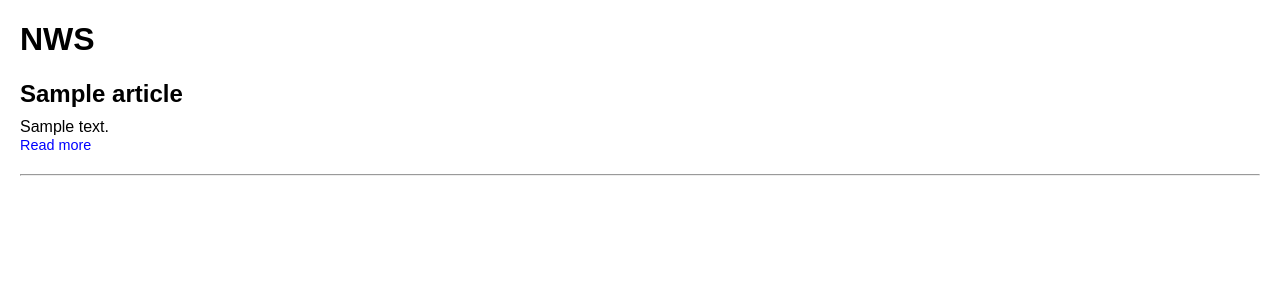
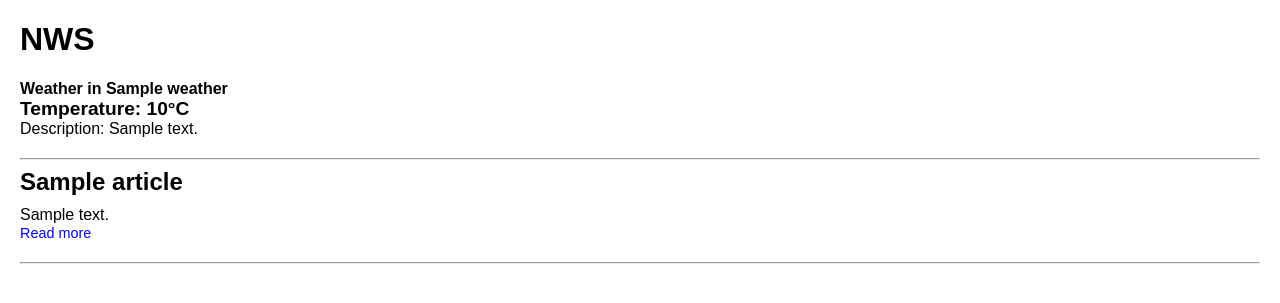
Before and after one commit to memit0/nws, a Flask app: template templates/home.html in a window 1280 px wide. Shown: the top 303 px of the page. Run offline with Flask 3, Linux system fonts and the light colour scheme; the template is opened without the code that fills it: most values are stand-ins (such as "Sample title", 1, 10 or a date in 2020).

Commit message:
added weather api (not working)

```diff
--- a/main.py
+++ b/main.py
@@ -51,10 +51,32 @@ def home():
                 'url': url
             })
 
-        # Render the template with the articles
-        return render_template('home.html', articles=articles)
+    # Fetch Weather Data
+    api_key_weather = os.getenv('WEATHER_API_KEY')
+    if not api_key_weather:
+        raise ValueError("No WEATHER_API_KEY found. Please set the WEATHER_API_KEY environment variable.")
+
+    weather_url = 'https://api.weatherbit.io/v2.0/current'
+    weather_params = {'city': 'New York', 'country': 'US', 'key': api_key_weather}
+    weather_response = requests.get(weather_url, params=weather_params)
+
+    if weather_response.status_code == 200:
+        weather_data = weather_response.json()
+        weather = weather_data['data'][0]
+        weather_info = {
+            'city_name': weather['city_name'],
+            'temp': weather['temp'],
+            'weather_description': weather['weather']['description']
+        }
     else:
-        return f"Failed to fetch news: {response.status_code}", 500
+        weather_info = None
+
+    # Render the template with the articles
+    return render_template('home.html', articles=articles, weather=weather_info)
+
+
+
+
 
 if __name__ == '__main__':
     app.run(debug=True)
--- a/templates/home.html
+++ b/templates/home.html
@@ -3,7 +3,7 @@
 <head>
     <meta charset="UTF-8">
     <meta name="viewport" content="width=device-width, initial-scale=1.0">
-    <title>News Summaries</title>
+    <title>NWS</title>
     <style>
         body { font-family: Arial, sans-serif; margin: 20px; }
         .article { margin-bottom: 20px; }
@@ -11,10 +11,25 @@
         .summary { margin-top: 10px; }
         .url { margin-top: 10px; font-size: 0.9em; color: blue; text-decoration: none; }
         .url:hover { text-decoration: underline; }
+        .weather { margin-bottom: 20px; }
+        .weather .temp { font-size: 1.2em; font-weight: bold; }
+        .search-bar { margin-bottom: 20px; }
+        .search-bar input[type="text"] { padding: 5px; width: 200px; }
+        .search-bar input[type="submit"] { padding: 5px 10px; }
     </style>
 </head>
 <body>
     <h1>NWS</h1>
+
+    {% if weather %}
+    <div class="weather">
+        <div><strong>Weather in {{ weather.city_name }}</strong></div>
+        <div class="temp">Temperature: {{ weather.temp }}°C</div>
+        <div>Description: {{ weather.weather_description }}</div>
+    </div>
+    <hr>
+    {% endif %}
+
     {% for article in articles %}
     <div class="article">
         <div class="title">{{ article.title }}</div>
```
